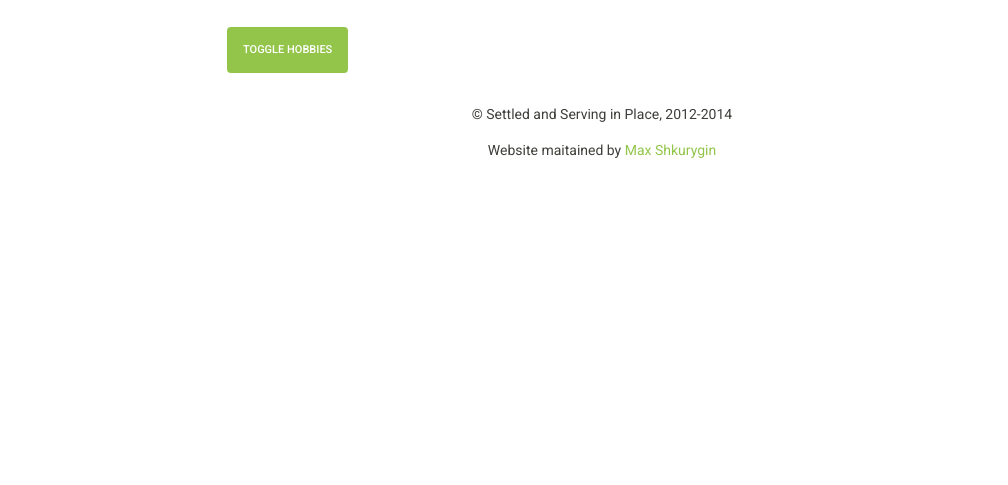
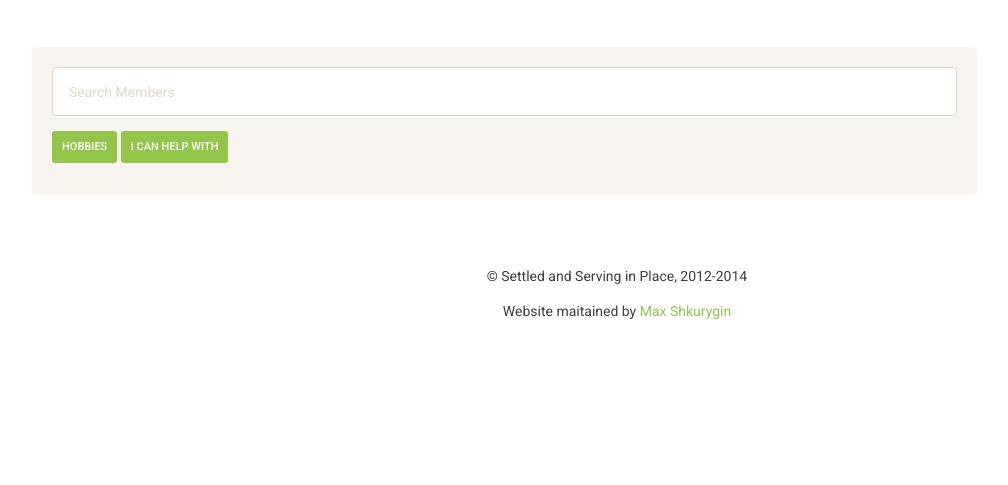
Before and after one commit to mooja/ssip209, a Django app: template source/templates/members/member_list.html in a window 1280 px wide. Shown: the part 315-800 px from the top of the page, without its empty margins (38-1046 px from the left). Run offline with Django 3.2, Linux system fonts and the light colour scheme; the template is opened without the code that fills it, so the values that code supplies are empty; some libraries are stand-ins or nearby versions.

Commit message:
Added more filters to the member list view.

```diff
--- a/source/static/css/project.css
+++ b/source/static/css/project.css
@@ -14,16 +14,6 @@
     margin-left: 0;
     letter-spacing: -2px;
     font-size: 60px;
-}
-
-.carousel {
-    height: 150px;
-    background-color: #93C54B;
-}
-
-.carousel.item {
-    height: 150px;
-    background-color: #93C54B;
 }
 
 .home-announcements {
@@ -63,10 +53,21 @@ footer {
 
 /* isotope */
 
-.media {
-    padding: 0.4em;
+.member-data {
+    padding: 0.5rem;
 }
 
-.media p {
+.member-data p {
     margin: 0;
+    margin-left: 1em;
+    line-height: 1.6em;
 }
+
+.member-data img {
+    margin-right: 1rem;
+}
+
+.data-filters {
+    margin-top: 2rem;
+    margin-bottom: 2rem;
+}
--- a/source/static/js/project.js
+++ b/source/static/js/project.js
@@ -1 +1,19 @@
 /* Project specific Javascript goes here. */
+
+$(document).ready(function () {
+    hobbies = $(".hobbies");
+    canhelp = $(".canhelp");
+
+    hobbies_button = $("#hobbies-toggle");
+    canhelp_button = $("#canhelp-toggle");
+
+    hobbies_button.click(function () {
+        hobbies_button.toggleClass('btn-success');
+        hobbies.toggle();
+    });
+
+    canhelp_button.click(function () {
+        canhelp_button.toggleClass('btn-success');
+        canhelp.toggle();
+    });
+})
--- a/source/templates/base.html
+++ b/source/templates/base.html
@@ -17,13 +17,12 @@
 <link rel="stylesheet" href="{% static 'css/bootstrap.min.css' %}">
 
 <!-- Optional theme -->
-<!-- <link rel="stylesheet" href="{% static 'css/bootstrap-theme.min.css' %}"> -->
-
 <!-- Your stuff: Third-party css libraries go here -->
 
 <!-- This file store project specific CSS -->
 <link href="{% static 'css/project.css' %}" rel="stylesheet">
 {% endblock %}
+
 {% block extra_css %}
 {% endblock %}
 
--- a/source/templates/members/member_list.html
+++ b/source/templates/members/member_list.html
@@ -20,23 +20,33 @@
 <!-- <a href=" url 'members:member-detail' slug=member.slug " class="list-group-item">{{ member.email }}</a> -->
 <div class="container">
     <div class="row">
-        <div class="col-md-8 col-md-offset-2">
-            <button id="hobbies" class="btn btn-success btn-md"> Toggle Hobbies </button>
+        <div class="col-md-10 data-filters">
+            <div class="well">
+                <div class="form-group">
+                    <input class="form-control" placeholder="Search Members" type="text"/>
+                </div>
+                <p>
+                <button id="hobbies-toggle" class="btn btn-success btn-sm"> Hobbies </button>
+                <button id="canhelp-toggle" class="btn btn-success btn-sm"> I Can Help With </button>
+                </p>
+            </div>
         </div>
     </div>
     <div class="row">
+        <div class="col-md-10">
+            <div class="row" id="members">
+                {% for member in member_list %}
                 <div class="col-md-12">
-        <div id="members">
-            {% for member in member_list %}
-            <div class="col-lg-6 col-md-12 col-sm-12">
-                <div class="media well">
-                    <a class="pull-left">
-                        <img class="media-object" src="http://placehold.it/128x128/">
-                    </a>
-                    <div class="media-body">
+                    <div class="well well-sm member-data">
+                        <div class="basic-data">
+                            <img class="pull-left" src="http://placehold.it/128x128/">
                             <h3 class="media-heading name">
                                 {{ member.last_name }}, {{ member.first_name }}
                             </h3>
+
+                            {% if member.town %}
+                            <p> {{ member.town }}</p>
+                            {% endif %}
 
                             {% if member.homephone %}
                             <p class="homephone">(Home) {{ member.homephone }}</p>
@@ -49,11 +59,19 @@
                             {% if member.email %}
                             <p class="email"><a href="mailto:{{ member.email }}">{{ member.email }}</a></p>
                             {% endif %}
-
+                        </div>
+                        <div class="detail-data">
                             {% if member.hobbies %}
-                        <p class="hobbies"><span class="glyphicon glyphicon-heart"></span> {{ member.hobbies }}</p>
+                            <p class="hobbies">My hobbies are: </span> {{ member.hobbies }}</p>
                             {% endif %}
 
+                            {% if member.canhelp %}
+                            <p class="canhelp">I can help with: {{ member.canhelp }}</p>
+                            {% endif %}
+
+                            {% if member.needhelp %}
+                            <p class="needhelp">I could use help with: {{ member.needhelp }}</p>
+                            {% endif %}
                         </div>
                     </div>
                 </div>
@@ -61,6 +79,5 @@
         </div>
     </div>
 </div>
-</div>
 
     {% endblock content %}
```
Lines whose indentation alone changed are shown as unchanged.
